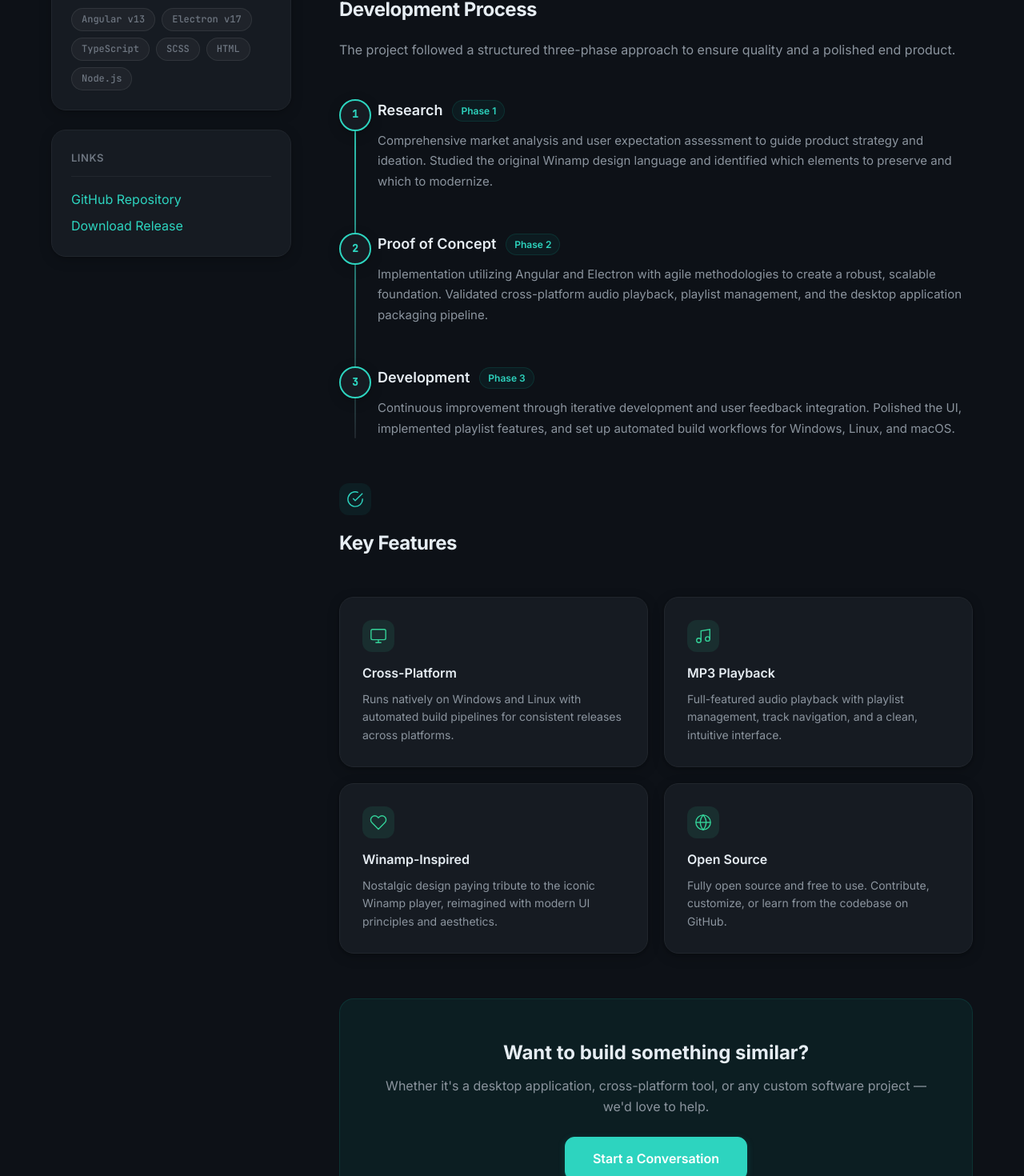
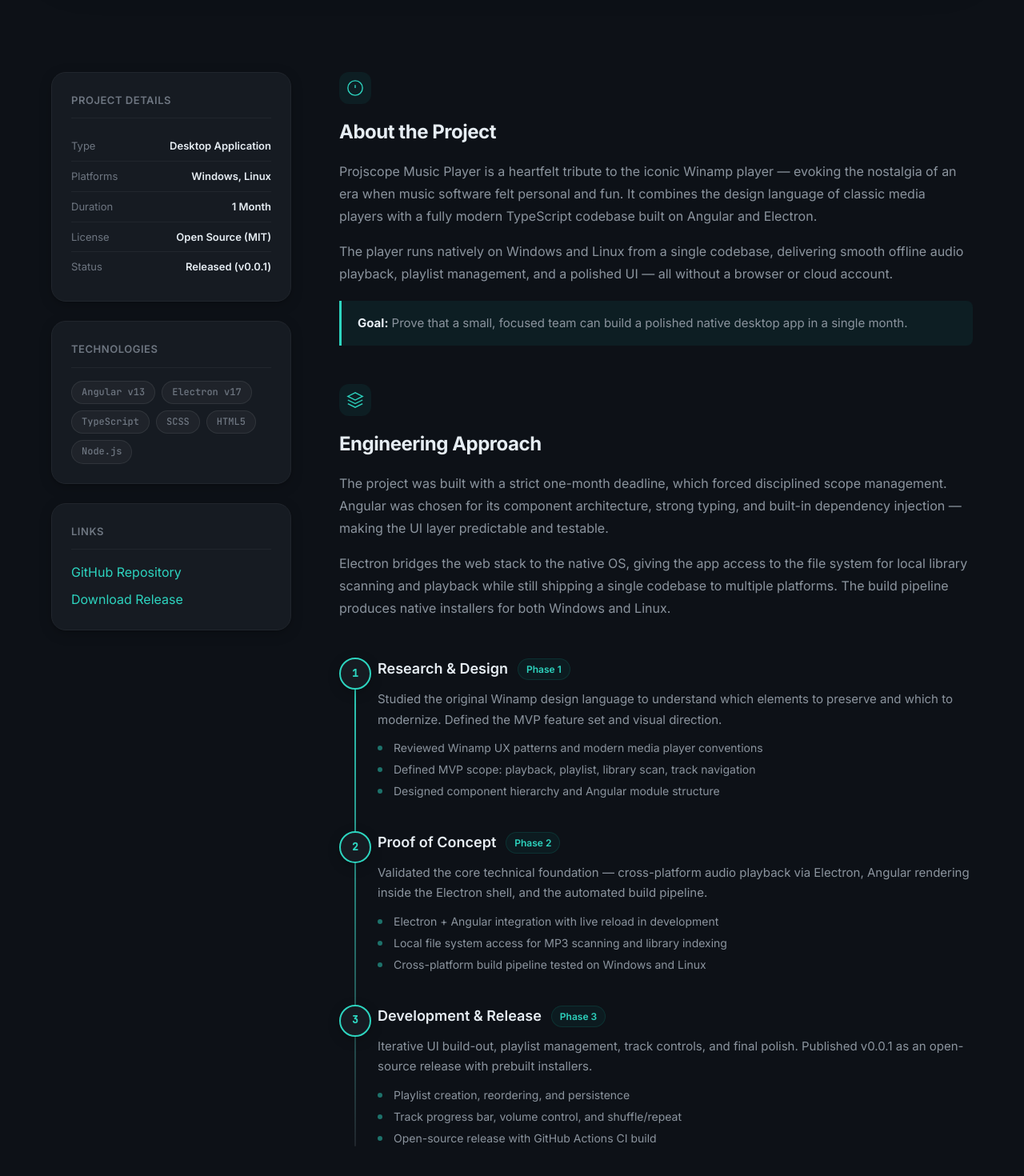
Before and after one commit to Projscope/web-site, a React (Vite) app: page /project/music-player in a window 1280 px wide. Shown: the part 1100-2570 px from the top of the page at 80% size. Built offline with nearby package versions, Linux system fonts and the light colour scheme.

Commit message:
Add full dedicated page for Projscope Music Player
Enriches musicPlayer.ts with a real screenshot, richer timeline bullets,
outcome block, and corrected backTo → /projects. Adds 'View Details'
button on the music player card in /projects.

Co-Authored-By: Claude Sonnet 4.6 <noreply@anthropic.com>

```diff
--- a/src/data/musicPlayer.ts
+++ b/src/data/musicPlayer.ts
@@ -1,31 +1,34 @@
 import { CaseStudyData } from './types';
+
 
 export const musicPlayerData: CaseStudyData = {
   meta: {
     title: 'Projscope Music Player',
-    subtitle: 'A cross-platform desktop MP3 player inspired by Winamp, combining nostalgic design with modern functionality for a seamless listening experience.',
+    subtitle: 'A polished cross-platform desktop MP3 player inspired by Winamp — combining nostalgic design with modern TypeScript engineering for a seamless offline listening experience.',
     tags: [
       { label: 'Open Source', accent: false },
       { label: 'Desktop App', accent: true },
     ],
-    backLabel: 'Back to Insights',
-    backTo: '/#insights',
+    backLabel: 'Back to Projects',
+    backTo: '/projects',
+    image: '/music-player-screenshot.png',
+    imageAlt: 'Projscope Music Player — desktop application',
   },
   highlights: [
-    { value: '1 Month', label: 'Development' },
+    { value: '1 Month', label: 'Build Time' },
     { value: 'Cross-Platform', label: 'Windows & Linux' },
     { value: 'Open Source', label: 'Free to Use' },
-    { value: 'Angular', label: '+ Electron' },
+    { value: 'Angular + Electron', label: 'Tech Stack' },
   ],
   sidebar: {
     details: [
       { label: 'Type', value: 'Desktop Application' },
       { label: 'Platforms', value: 'Windows, Linux' },
       { label: 'Duration', value: '1 Month' },
-      { label: 'License', value: 'Open Source' },
+      { label: 'License', value: 'Open Source (MIT)' },
       { label: 'Status', value: 'Released (v0.0.1)' },
     ],
-    technologies: ['Angular v13', 'Electron v17', 'TypeScript', 'SCSS', 'HTML', 'Node.js'],
+    technologies: ['Angular v13', 'Electron v17', 'TypeScript', 'SCSS', 'HTML5', 'Node.js'],
     skills: [],
     links: [
       { label: 'GitHub Repository', url: 'https://github.com/jviaches/projscope-music-player', type: 'tag' },
@@ -37,34 +40,93 @@ export const musicPlayerData: CaseStudyData = {
       icon: `<svg viewBox="0 0 24 24" fill="none" stroke="currentColor" stroke-width="1.5"><circle cx="12" cy="12" r="10"/><path d="M12 8v4M12 16h.01"/></svg>`,
       title: 'About the Project',
       paragraphs: [
-        'The Projscope Music Player is a heartfelt tribute to the iconic Winamp player, evoking fond memories of the revolutionary music experience that defined an era. This desktop application combines nostalgic design elements with modern functionality, offering users a fresh approach to digital audio playback.',
-        'Built with Angular and Electron, the player runs natively on Windows and Linux, delivering a smooth, offline-capable music experience without the need for a browser.',
+        'Projscope Music Player is a heartfelt tribute to the iconic Winamp player — evoking the nostalgia of an era when music software felt personal and fun. It combines the design language of classic media players with a fully modern TypeScript codebase built on Angular and Electron.',
+        'The player runs natively on Windows and Linux from a single codebase, delivering smooth offline audio playback, playlist management, and a polished UI — all without a browser or cloud account.',
+      ],
+      callout: 'Goal: Prove that a small, focused team can build a polished native desktop app in a single month.',
+    },
+    {
+      icon: `<svg viewBox="0 0 24 24" fill="none" stroke="currentColor" stroke-width="1.5"><path d="M12 2L2 7l10 5 10-5-10-5zM2 17l10 5 10-5M2 12l10 5 10-5"/></svg>`,
+      title: 'Engineering Approach',
+      paragraphs: [
+        'The project was built with a strict one-month deadline, which forced disciplined scope management. Angular was chosen for its component architecture, strong typing, and built-in dependency injection — making the UI layer predictable and testable.',
+        'Electron bridges the web stack to the native OS, giving the app access to the file system for local library scanning and playback while still shipping a single codebase to multiple platforms. The build pipeline produces native installers for both Windows and Linux.',
+      ],
+    },
+  ],
+  timeline: [
+    {
+      number: 1,
+      title: 'Research & Design',
+      duration: 'Phase 1',
+      description: 'Studied the original Winamp design language to understand which elements to preserve and which to modernize. Defined the MVP feature set and visual direction.',
+      bullets: [
+        'Reviewed Winamp UX patterns and modern media player conventions',
+        'Defined MVP scope: playback, playlist, library scan, track navigation',
+        'Designed component hierarchy and Angular module structure',
       ],
     },
     {
-      icon: `<svg viewBox="0 0 24 24" fill="none" stroke="currentColor" stroke-width="1.5"><path d="M12 2L2 7l10 5 10-5-10-5zM2 17l10 5 10-5M2 12l10 5 10-5"/></svg>`,
-      title: 'Development Process',
-      paragraphs: ['The project followed a structured three-phase approach to ensure quality and a polished end product.'],
+      number: 2,
+      title: 'Proof of Concept',
+      duration: 'Phase 2',
+      description: 'Validated the core technical foundation — cross-platform audio playback via Electron, Angular rendering inside the Electron shell, and the automated build pipeline.',
+      bullets: [
+        'Electron + Angular integration with live reload in development',
+        'Local file system access for MP3 scanning and library indexing',
+        'Cross-platform build pipeline tested on Windows and Linux',
+      ],
     },
-  ],
-  timeline: [
-    { number: 1, title: 'Research', duration: 'Phase 1', description: 'Comprehensive market analysis and user expectation assessment to guide product strategy and ideation. Studied the original Winamp design language and identified which elements to preserve and which to modernize.' },
-    { number: 2, title: 'Proof of Concept', duration: 'Phase 2', description: 'Implementation utilizing Angular and Electron with agile methodologies to create a robust, scalable foundation. Validated cross-platform audio playback, playlist management, and the desktop application packaging pipeline.' },
-    { number: 3, title: 'Development', duration: 'Phase 3', description: 'Continuous improvement through iterative development and user feedback integration. Polished the UI, implemented playlist features, and set up automated build workflows for Windows, Linux, and macOS.' },
+    {
+      number: 3,
+      title: 'Development & Release',
+      duration: 'Phase 3',
+      description: 'Iterative UI build-out, playlist management, track controls, and final polish. Published v0.0.1 as an open-source release with prebuilt installers.',
+      bullets: [
+        'Playlist creation, reordering, and persistence',
+        'Track progress bar, volume control, and shuffle/repeat',
+        'Open-source release with GitHub Actions CI build',
+      ],
+    },
   ],
   resultsIntro: {
     icon: `<svg viewBox="0 0 24 24" fill="none" stroke="currentColor" stroke-width="1.5"><path d="M22 11.08V12a10 10 0 11-5.93-9.14"/><path d="M22 4L12 14.01l-3-3"/></svg>`,
     title: 'Key Features',
+    paragraphs: ['Everything a music lover needs — nothing they don\'t.'],
   },
   results: [
-    { icon: `<svg viewBox="0 0 24 24" fill="none" stroke="currentColor" stroke-width="1.5"><rect x="2" y="3" width="20" height="14" rx="2"/><path d="M8 21h8M12 17v4"/></svg>`, title: 'Cross-Platform', description: 'Runs natively on Windows and Linux with automated build pipelines for consistent releases across platforms.' },
-    { icon: `<svg viewBox="0 0 24 24" fill="none" stroke="currentColor" stroke-width="1.5"><path d="M9 18V5l12-2v13"/><circle cx="6" cy="18" r="3"/><circle cx="18" cy="16" r="3"/></svg>`, title: 'MP3 Playback', description: 'Full-featured audio playback with playlist management, track navigation, and a clean, intuitive interface.' },
-    { icon: `<svg viewBox="0 0 24 24" fill="none" stroke="currentColor" stroke-width="1.5"><path d="M20.84 4.61a5.5 5.5 0 00-7.78 0L12 5.67l-1.06-1.06a5.5 5.5 0 00-7.78 7.78l1.06 1.06L12 21.23l7.78-7.78 1.06-1.06a5.5 5.5 0 000-7.78z"/></svg>`, title: 'Winamp-Inspired', description: 'Nostalgic design paying tribute to the iconic Winamp player, reimagined with modern UI principles and aesthetics.' },
-    { icon: `<svg viewBox="0 0 24 24" fill="none" stroke="currentColor" stroke-width="1.5"><path d="M12 22c5.523 0 10-4.477 10-10S17.523 2 12 2 2 6.477 2 12s4.477 10 10 10z"/><path d="M2 12h20"/><path d="M12 2a15.3 15.3 0 014 10 15.3 15.3 0 01-4 10 15.3 15.3 0 01-4-10 15.3 15.3 0 014-10z"/></svg>`, title: 'Open Source', description: 'Fully open source and free to use. Contribute, customize, or learn from the codebase on GitHub.' },
+    {
+      icon: `<svg viewBox="0 0 24 24" fill="none" stroke="currentColor" stroke-width="1.5"><rect x="2" y="3" width="20" height="14" rx="2"/><path d="M8 21h8M12 17v4"/></svg>`,
+      title: 'Cross-Platform',
+      description: 'A single TypeScript codebase builds native installers for Windows and Linux via automated GitHub Actions pipelines.',
+    },
+    {
+      icon: `<svg viewBox="0 0 24 24" fill="none" stroke="currentColor" stroke-width="1.5"><path d="M9 18V5l12-2v13"/><circle cx="6" cy="18" r="3"/><circle cx="18" cy="16" r="3"/></svg>`,
+      title: 'MP3 Playback',
+      description: 'Full-featured audio playback with track navigation, progress scrubbing, volume control, shuffle, and repeat modes.',
+    },
+    {
+      icon: `<svg viewBox="0 0 24 24" fill="none" stroke="currentColor" stroke-width="1.5"><path d="M3 6h18M3 12h18M3 18h18"/></svg>`,
+      title: 'Playlist Management',
+      description: 'Create, edit, and persist playlists. Drag to reorder tracks, scan local folders to build a library, and pick up where you left off.',
+    },
+    {
+      icon: `<svg viewBox="0 0 24 24" fill="none" stroke="currentColor" stroke-width="1.5"><path d="M12 22c5.523 0 10-4.477 10-10S17.523 2 12 2 2 6.477 2 12s4.477 10 10 10z"/><path d="M2 12h20"/><path d="M12 2a15.3 15.3 0 014 10 15.3 15.3 0 01-4 10 15.3 15.3 0 01-4-10 15.3 15.3 0 014-10z"/></svg>`,
+      title: 'Open Source',
+      description: 'MIT licensed and fully open. Download the source, customize the UI, or use it as a template for your own Electron + Angular app.',
+    },
   ],
+  outcomeBlock: {
+    icon: `<svg viewBox="0 0 24 24" fill="none" stroke="currentColor" stroke-width="1.5"><path d="M9 12l2 2 4-4m6 2a9 9 0 11-18 0 9 9 0 0118 0z"/></svg>`,
+    title: 'What This Demonstrates',
+    paragraphs: [
+      'Shipping a cross-platform desktop app in one month is a statement about process as much as technology. Tight scope definition, the right tool choices (Angular + Electron), and disciplined iteration are what make it possible.',
+      'Projscope Music Player is a live reference for clients asking "how fast can you actually ship?" — the answer is: a polished, installable, open-source desktop app in 30 days.',
+    ],
+  },
   cta: {
-    title: 'Want to build something similar?',
-    description: "Whether it's a desktop application, cross-platform tool, or any custom software project — we'd love to help.",
+    title: 'Need a custom desktop or cross-platform app?',
+    description: 'From Electron apps to native tools — we design and build software that feels fast, looks great, and ships on time.',
     buttonText: 'Start a Conversation',
     buttonLink: '/#contact',
   },
--- a/src/pages/OpenSourcePage.tsx
+++ b/src/pages/OpenSourcePage.tsx
@@ -30,6 +30,7 @@ const categories = [
         tags: ['Electron', 'Angular', 'Cross-Platform', 'MP3', 'Desktop'],
         url: 'https://github.com/jviaches/projscope-music-player',
         image: 'https://raw.githubusercontent.com/jviaches/projscope-music-player/main/images/player.PNG',
+        pageUrl: '/project/music-player',
       },
       {
         name: 'Projscope Tasks',
```
Also changed, not shown: public/music-player-screenshot.png (added).
